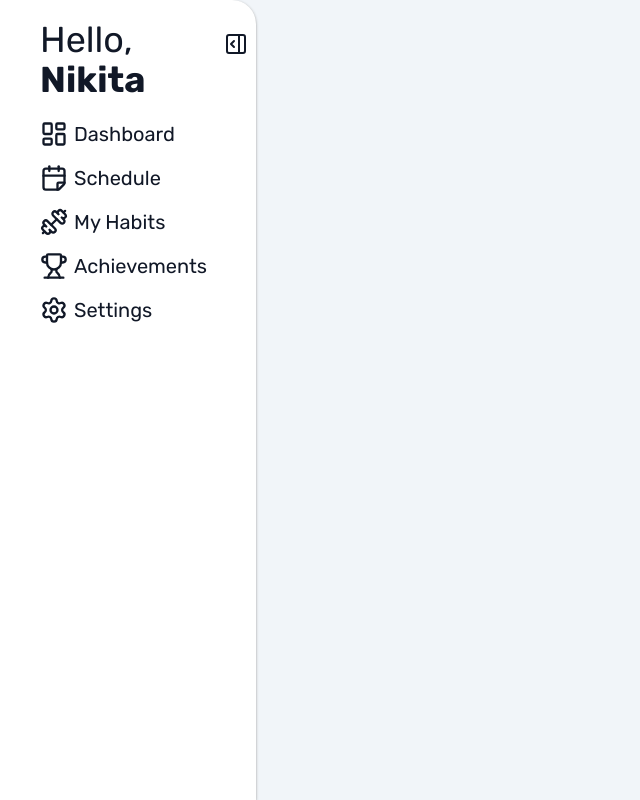
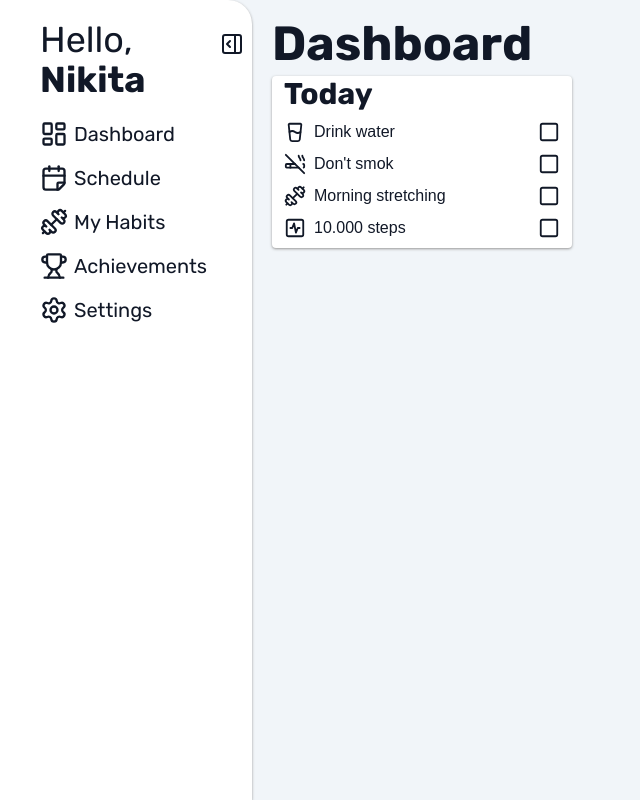
Before and after one commit to niki1tusa/the-loop, a Next.js app: page / in a window 1280 px wide. Shown: the whole page, without its empty margins (0-640 px from the left). Built offline with nearby package versions, Linux system fonts and the light colour scheme.

Commit message:
feat: component - Title, TodayCard

```diff
--- a/src/app/page.tsx
+++ b/src/app/page.tsx
@@ -1,10 +1,16 @@
 import Sidebar from '../components/sidebar/Sidebar';
+import Title from '../components/title/Title';
+import TodayCard from '../components/today/TodayCard';
 
 export default function Home() {
 	return (
-		<div className='grid h-screen grid-cols-[1fr_4fr]'>
+		<div className='grid h-screen grid-cols-[1fr_4fr] gap-5'>
 			{/* navbar */}
 			<Sidebar />
+			<div className='mt-5 flex flex-col gap-2'>
+				<Title textSize='xl'>Dashboard</Title>
+				<TodayCard />
+			</div>
 		</div>
 	);
 }
--- /dev/null
+++ b/src/components/title/Title.tsx
@@ -0,0 +1,19 @@
+import { clsx } from 'clsx';
+
+export default function Title({
+	children,
+	textSize = 'sm',
+}: {
+	children: React.ReactNode;
+	textSize?: 'sm' | 'md' | 'lg' | 'xl';
+}) {
+	const text =
+		textSize === 'sm'
+			? 'text-lg'
+			: textSize === 'md'
+				? 'text-2xl'
+				: textSize === 'lg'
+					? 'text-3xl'
+					: 'text-5xl';
+	return <div className={clsx('font-rubik font-bold', text)}>{children}</div>;
+}
--- /dev/null
+++ b/src/components/today/TodayCard.tsx
@@ -0,0 +1,47 @@
+'use client';
+
+import { Square, SquareCheck } from 'lucide-react';
+import { useState } from 'react';
+
+import Title from '../title/Title';
+
+import { MY_HABIT_MOCK } from './today.data';
+
+export default function TodayCard() {
+	const [isComplete, setIsComplete] = useState<Set<number>>(new Set());
+	const handleComplete = (id: number) => {
+		setIsComplete(prev => {
+			const newSet = new Set(prev);
+			if (newSet.has(id)) {
+				newSet.delete(id);
+			} else {
+				newSet.add(id);
+			}
+			return newSet;
+		});
+	};
+	return (
+		<div className='bg-card w-[300px] rounded shadow shadow-neutral-400'>
+			<div className='px-3 text-3xl'>
+				<Title textSize='lg'>Today</Title>
+			</div>
+			<ul className='flex flex-col gap-2 px-3 py-2'>
+				{MY_HABIT_MOCK.map(item => {
+					const Icon = item.icon;
+					const bool = isComplete.has(item.id);
+					return (
+						<li className='flex items-center justify-between' key={item.id}>
+							<span className='flex items-center gap-2'>
+								<Icon size={22} />
+								{item.title}
+							</span>
+							<button onClick={() => handleComplete(item.id)}>
+								{bool ? <SquareCheck size={22} /> : <Square size={22} />}
+							</button>
+						</li>
+					);
+				})}
+			</ul>
+		</div>
+	);
+}
--- /dev/null
+++ b/src/components/today/today.data.ts
@@ -0,0 +1,10 @@
+import { CigaretteOff, Dumbbell, GlassWater, SquareActivity } from 'lucide-react';
+
+import { TMyHabitItem } from './today.types';
+
+export const MY_HABIT_MOCK: TMyHabitItem[] = [
+	{ id: 1, title: 'Drink water', is_completed: false, icon: GlassWater },
+	{ id: 2, title: "Don't smok", is_completed: false, icon: CigaretteOff },
+	{ id: 3, title: 'Morning stretching', is_completed: false, icon: Dumbbell },
+	{ id: 4, title: '10.000 steps', is_completed: false, icon: SquareActivity },
+];
--- /dev/null
+++ b/src/components/today/today.types.ts
@@ -0,0 +1,3 @@
+import { LucideIcon } from 'lucide-react';
+
+export type TMyHabitItem = { id: number; title: string; is_completed: boolean; icon: LucideIcon };
```
Also changed, not shown: package.json (+3 -4 lines), 1 other file (tests, documents, lock files or other folders).
